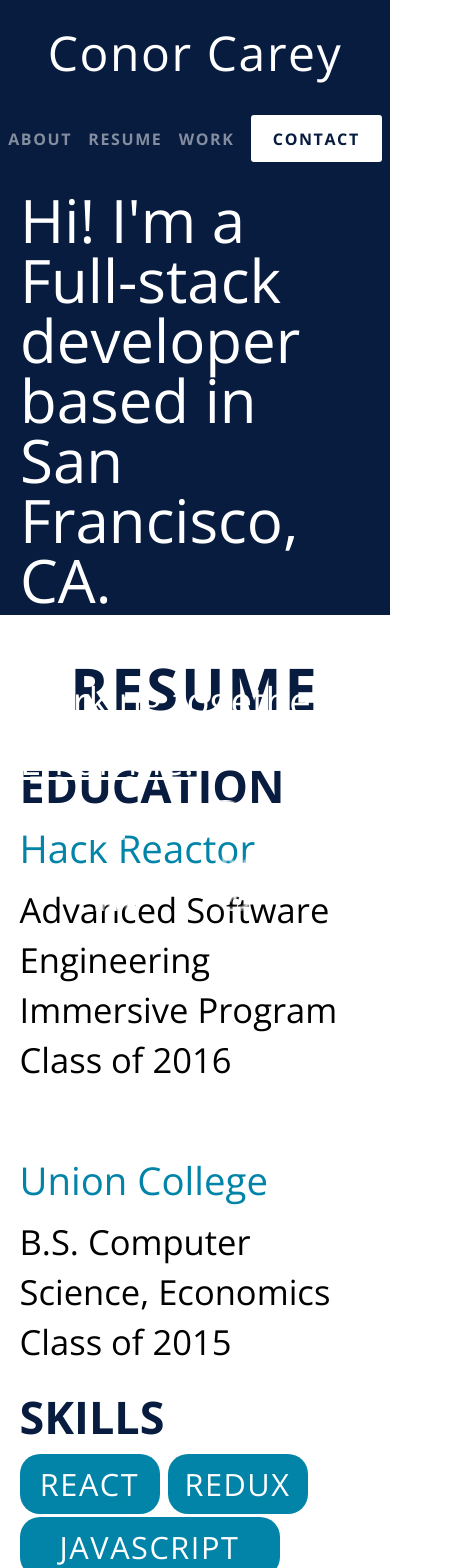
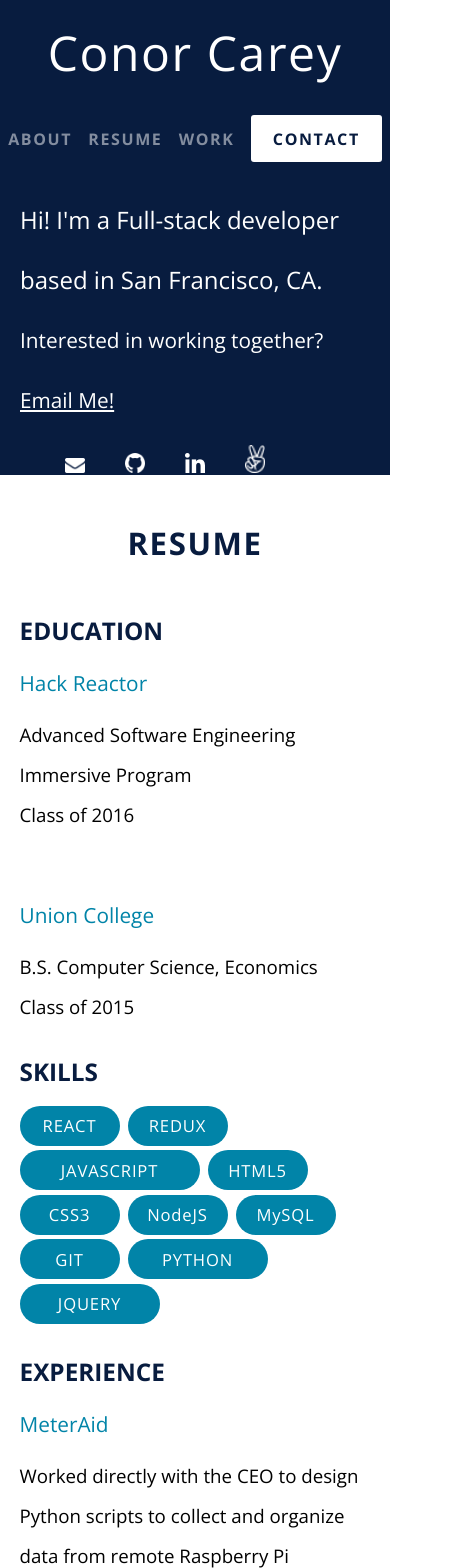
Before and after one commit to ccarey221/conorsportfolio, a React app: page / in a window 390 px wide. Shown: the top 1568 px of the page, 469 px wide, since content can reach past the window. Built offline with nearby package versions, Linux system fonts and the light colour scheme.

Commit message:
desktop mobile fixed

```diff
--- a/src/Components/Body/ReusableComponents/bubbleComponent.css
+++ b/src/Components/Body/ReusableComponents/bubbleComponent.css
@@ -27,16 +27,16 @@
 
 @media only screen and (max-width: 950px) {
   .bubble, .mediumBubble, .largeBubble, .workBubble, .mediumWorkBubble, .largeWorkBubble {
-    width: 140px;
-    height: 60px;
+    width: 100px;
+    height: 40px;
   }
 
   .mediumBubble, .mediumWorkBubble {
-    width: 180px;
+    width: 140px;
   }
 
   .largeBubble, .largeWorkBubble {
-    width: 260px;
+    width: 180px;
   }
 }
 
--- a/src/Components/Body/body.css
+++ b/src/Components/Body/body.css
@@ -209,18 +209,18 @@ CSS for the CONTACT section
     }
 
   .iconRow a img {
-    width: 40px;
-    padding: 0 30px;
+    width: 20px;
+    padding: 0 10px;
   }
 
   .about, .work, .education, .contact {
     font-family: 'Open Sans', sans-serif;
-    font-size: 2.4em;
+    font-size: 1.3em;
   }
 
   .educationContainer, .workContainer, .contactContainer {
     margin: 48px 5%;
-    line-height: 50px;
+    line-height: 40px;
   }
 
   .aboutContainer {
@@ -230,7 +230,7 @@ CSS for the CONTACT section
   }
 
   .about {
-    height: 475px;
+    height: 335px;
     margin-top: 140px;
   }
 
@@ -239,7 +239,7 @@ CSS for the CONTACT section
   }
 
   .initialLine {
-    font-size: 60px;
+    font-size: 24px;
   }
 }
 
--- a/src/Components/Header/header.css
+++ b/src/Components/Header/header.css
@@ -10,7 +10,7 @@
   background-color: #081c3f;
   font-family: 'Open Sans', sans-serif;
   font-weight: bold;
-  z-index: 10;
+  z-index: 2;
   letter-spacing: .1em;
 }
 
@@ -86,6 +86,7 @@ a {
 
 @media only screen and (max-device-width: 950px) {
   .header {
+    position: fixed;
     display: flex;
     flex-direction: column;
     height: auto;
```
